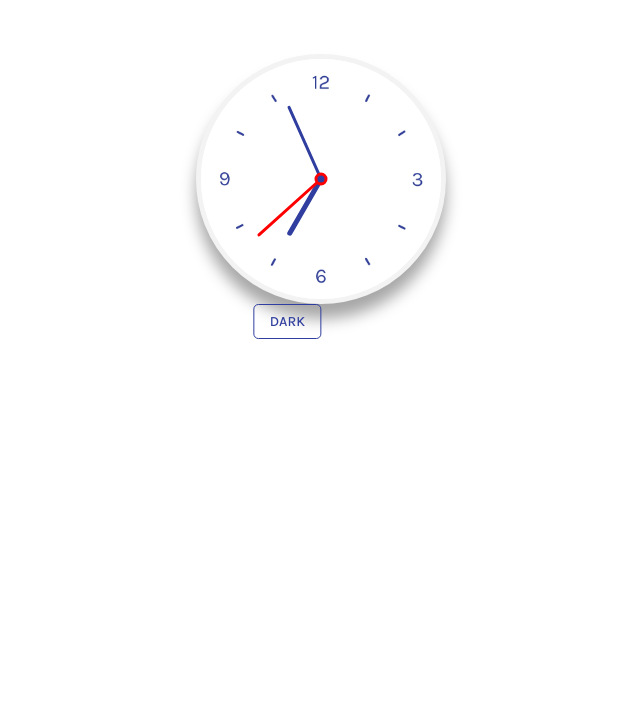
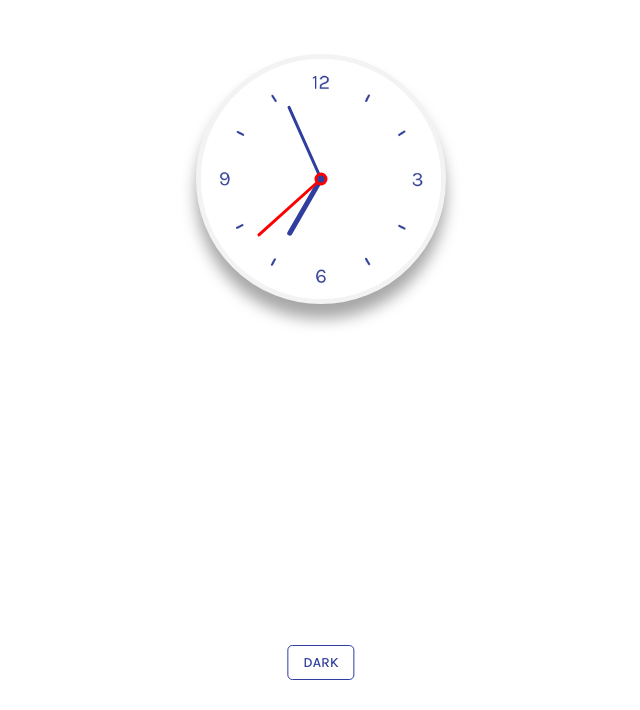
Before and after one commit to Zana-SHokrii/Analog-Clock, a plain HTML site: page index.html in a window 1280 px wide. Shown: the part 90-800 px from the top of the page, without its empty margins (319-959 px from the left). Drawn offline with Linux system fonts and the light colour scheme.

Commit message:
Fixed Toggle Theme

```diff
--- a/style.css
+++ b/style.css
@@ -17,12 +17,14 @@ body.dark {
 }
 
 body {
+    position: relative;
     font-family: 'Karla', sans-serif;
     display: flex;
     flex-direction: column;
     align-items: center;
     overflow: hidden;
     margin: 0;
+    height: 100vh;
     background-color: var(--primary-color);
     transition: all 0.3s ease-in;
 }
@@ -101,7 +103,7 @@ h1 {
 }
 
 button {
-    position: abslute;
+    position: absolute;
     bottom: 30px;
     left: 50%;
     transform: translateX(-50%);
@@ -120,7 +122,7 @@ button {
 }
 
 button:active {
-    transform: scale(0.95);
+    transform: scale(0.98) translateX(-50%);
 }
 
 body.dark button {
```
Lines whose indentation alone changed are shown as unchanged.
